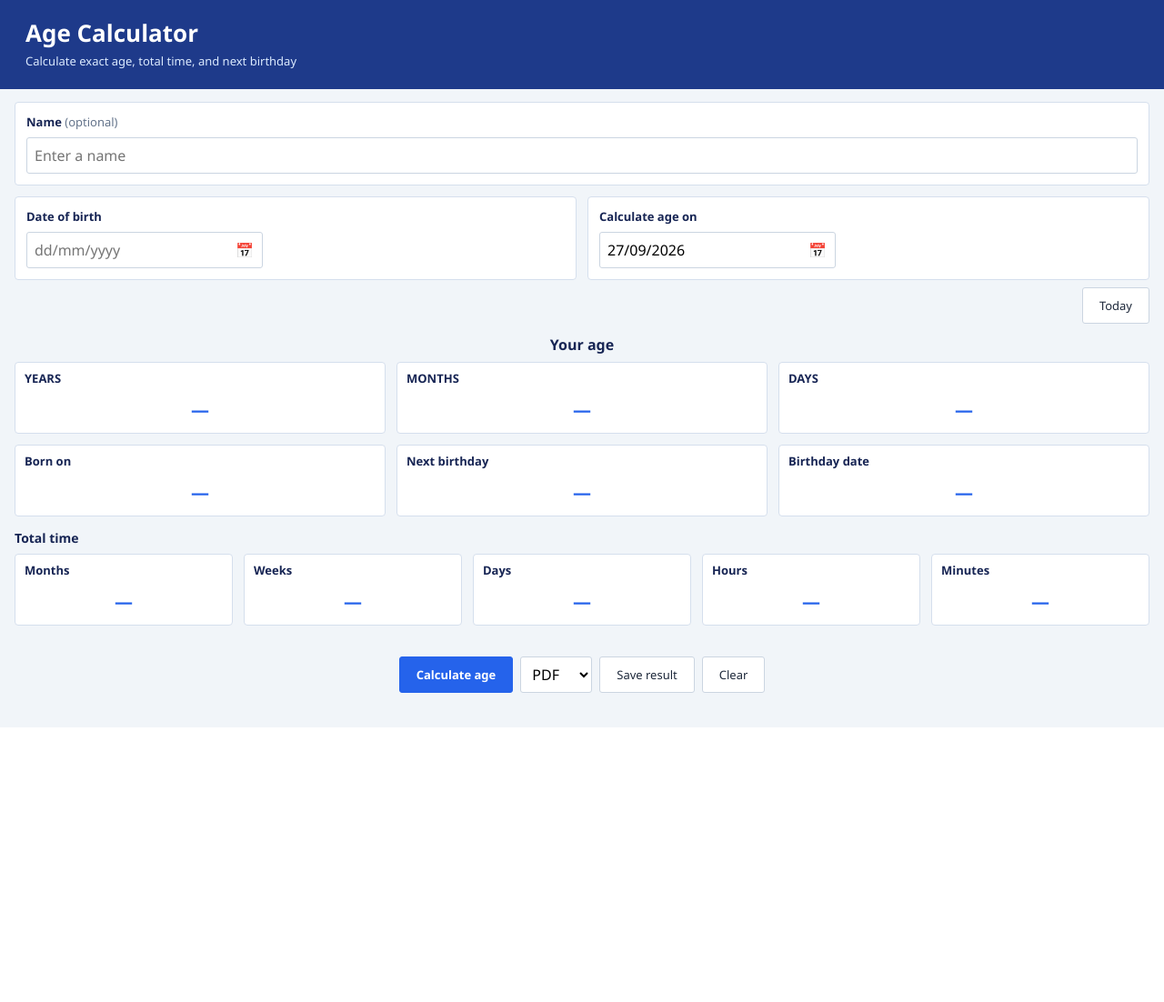
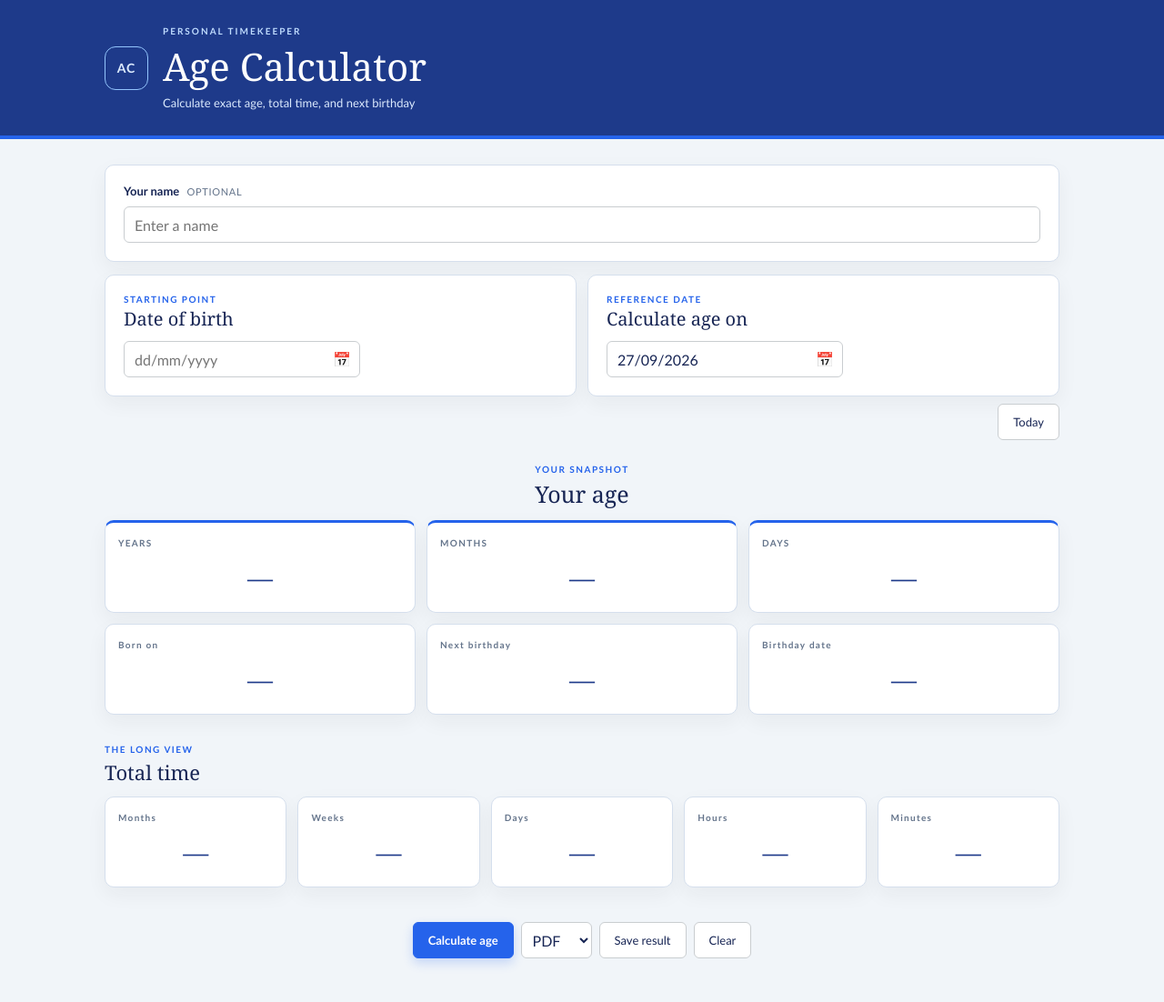
Before and after one commit to mohitvishvakarma08/Age-Calculater, a Flask app: page / in a window 1280 px wide. Shown: the whole page at 91% size. Before the commit the page ends 800 px from the top, so only its background shows below. Run offline with Flask 3, Linux system fonts and the light colour scheme.

Commit message:
added new css

```diff
--- a/static/style.css
+++ b/static/style.css
@@ -1,85 +1,123 @@
 :root {
-  font-family: "Segoe UI", Arial, sans-serif;
+  font-family: "Trebuchet MS", "Segoe UI", sans-serif;
   color: #172554;
   background: #f1f5f9;
   font-synthesis: none;
+  --ink: #172554;
+  --muted: #64748b;
+  --navy: #1e3a8a;
+  --coral: #2563eb;
+  --line: #d5dfed;
+  --paper: #fff;
 }
 
 * { box-sizing: border-box; }
 
-body { margin: 0; }
+body {
+  min-height: 100vh;
+  margin: 0;
+  background-color: #f1f5f9;
+  background-image: radial-gradient(#d5dfed 0.7px, transparent 0.7px);
+  background-size: 18px 18px;
+}
 
 .header {
-  min-height: 98px;
-  padding: 18px 28px;
+  padding: 28px max(24px, calc((100% - 1050px) / 2));
   color: white;
-  background: #1e3a8a;
+  background: var(--navy);
+  border-bottom: 4px solid var(--coral);
 }
 
-.header h1 { margin: 0 0 4px; font-size: 26px; }
+.header-inner { display: flex; align-items: center; gap: 16px; }
+.brand-mark {
+  display: grid;
+  width: 48px;
+  height: 48px;
+  place-items: center;
+  border: 1px solid #93c5fd;
+  border-radius: 12px;
+  color: #dbeafe;
+  font-size: 14px;
+  font-weight: 700;
+  letter-spacing: 1px;
+}
+.header h1 { margin: 0 0 4px; font-family: Georgia, serif; font-size: clamp(28px, 4vw, 42px); font-weight: 400; letter-spacing: 0; }
 .header p { margin: 0; color: #dbeafe; font-size: 13px; }
+.header .eyebrow { margin-bottom: 4px; color: #bfdbfe; font-size: 10px; font-weight: 700; letter-spacing: 2px; }
 
-.container { width: min(100% - 32px, 1440px); margin: 14px auto 32px; }
+.container { width: min(100% - 32px, 1050px); margin: 28px auto 48px; }
 .card {
   min-width: 0;
-  padding: 12px;
-  border: 1px solid #d5dfed;
-  border-radius: 4px;
-  background: #fff;
+  padding: 20px;
+  border: 1px solid var(--line);
+  border-radius: 10px;
+  background: var(--paper);
+  box-shadow: 0 8px 22px rgba(36, 39, 48, 0.05);
 }
 
-.name-card { margin-bottom: 12px; }
+.name-card { margin-bottom: 14px; }
 label, h2, h3 { font-size: 13px; }
-label { display: block; margin-bottom: 8px; font-weight: 600; }
-label span { font-weight: 400; color: #64748b; }
+label { display: block; margin-bottom: 9px; color: var(--ink); font-weight: 700; }
+label span { margin-left: 5px; color: var(--muted); font-size: 11px; font-weight: 400; text-transform: uppercase; letter-spacing: .7px; }
 
 input, select, button {
   min-height: 40px;
-  border: 1px solid #cbd5e1;
-  border-radius: 3px;
+  border: 1px solid #c9cdd0;
+  border-radius: 6px;
   font: inherit;
 }
 
-input { width: 100%; padding: 8px; background: white; }
+input { width: 100%; padding: 9px 11px; color: var(--ink); background: #fff; outline: none; }
+input:focus, select:focus { border-color: var(--coral); box-shadow: 0 0 0 3px rgba(37, 99, 235, .14); }
 .date-grid, .result-grid { display: grid; gap: 12px; }
 .date-grid { grid-template-columns: 1fr 1fr; }
-.date-grid h2 { margin: 0 0 8px; }
+.date-grid h2 { margin: 2px 0 11px; font-family: Georgia, serif; font-size: 20px; font-weight: 400; }
+.card-kicker { margin: 0; color: var(--coral); font-size: 10px; font-weight: 700; letter-spacing: 1.5px; }
 .date-input { position: relative; display: flex; max-width: 260px; }
 .date-input > input:first-child { padding-right: 42px; }
 .date-input input[type="date"] { position: absolute; width: 1px; height: 1px; opacity: 0; pointer-events: none; }
-.calendar-button { position: absolute; right: 0; min-height: 40px; padding: 0 10px; border: 0; background: transparent; cursor: pointer; }
+.calendar-button { position: absolute; right: 0; min-height: 40px; padding: 0 10px; border: 0; color: var(--coral); background: transparent; cursor: pointer; }
 
 .actions { display: flex; justify-content: center; align-items: center; gap: 8px; }
-.actions:not(.button-row) { justify-content: flex-end; margin: 8px 0 10px; }
+.actions:not(.button-row) { justify-content: flex-end; margin: 8px 0 18px; }
 
-.section-title { margin: 12px 0 8px; text-align: center; font-size: 16px; }
+.section-heading { margin: 26px 0 12px; text-align: center; }
+.section-heading .card-kicker { margin-bottom: 4px; }
+.section-title { margin: 0; color: var(--ink); font-family: Georgia, serif; font-size: 25px; font-weight: 400; }
 .age-grid, .detail-grid { grid-template-columns: repeat(3, 1fr); margin-bottom: 12px; }
-.total-title { margin: 14px 0 8px; font-size: 14px; }
+.totals-heading { margin-top: 32px; text-align: left; }
+.total-title { margin: 0; color: var(--ink); font-family: Georgia, serif; font-size: 22px; font-weight: 400; }
 .total-grid { grid-template-columns: repeat(5, 1fr); }
 
-.result-card { padding: 8px 10px; }
-.result-card h3 { margin: 0; }
+.result-card { padding: 16px 14px; }
+.age-grid .result-card { border-top: 3px solid var(--coral); }
+.result-card h3 { margin: 0; color: var(--muted); font-size: 10px; letter-spacing: 1.3px; }
 .result-card strong {
   display: block;
-  padding: 12px 2px 4px;
-  color: #2563eb;
-  font-size: 20px;
+  padding: 13px 2px 3px;
+  color: var(--navy);
+  font-family: Georgia, serif;
+  font-size: 28px;
+  font-weight: 400;
   text-align: center;
   overflow-wrap: anywhere;
 }
 
 .button {
-  padding: 0 18px;
+  padding: 0 16px;
   cursor: pointer;
   font-size: 13px;
 }
-.primary { border-color: #2563eb; color: white; background: #2563eb; font-weight: 600; }
-.secondary { color: #1e293b; background: #fff; }
-.button:hover { filter: brightness(.96); }
-#export-type { padding: 0 8px; background: white; }
-#status { min-height: 18px; margin: 8px 0; color: #b91c1c; text-align: center; }
+.primary { border-color: var(--coral); color: white; background: var(--coral); font-weight: 700; box-shadow: 0 5px 12px rgba(37, 99, 235, .22); }
+.secondary { color: var(--ink); background: var(--paper); }
+.button:hover { transform: translateY(-1px); filter: brightness(.97); }
+#export-type { padding: 0 8px; color: var(--ink); background: var(--paper); }
+#status { min-height: 18px; margin: 10px 0; color: #b91c1c; text-align: center; }
 
 @media (max-width: 700px) {
+  .header { padding: 24px 20px; }
+  .container { width: min(100% - 24px, 1050px); margin-top: 18px; }
+  .card { padding: 16px; }
   .date-grid { grid-template-columns: 1fr; }
   .age-grid, .detail-grid { grid-template-columns: repeat(2, 1fr); }
   .total-grid { grid-template-columns: repeat(2, 1fr); }
--- a/templates/index.html
+++ b/templates/index.html
@@ -8,19 +8,26 @@
 </head>
 <body>
   <header class="header">
-    <h1>Age Calculator</h1>
-    <p>Calculate exact age, total time, and next birthday</p>
+    <div class="header-inner">
+      <div class="brand-mark" aria-hidden="true">AC</div>
+      <div>
+        <p class="eyebrow">PERSONAL TIMEKEEPER</p>
+        <h1>Age Calculator</h1>
+        <p>Calculate exact age, total time, and next birthday</p>
+      </div>
+    </div>
   </header>
 
   <main class="container">
     <form id="age-form">
       <section class="card name-card">
-        <label for="name">Name <span>(optional)</span></label>
+        <label for="name">Your name <span>Optional</span></label>
         <input id="name" name="name" placeholder="Enter a name">
       </section>
 
       <div class="date-grid">
         <section class="card">
+          <p class="card-kicker">STARTING POINT</p>
           <h2>Date of birth</h2>
           <div class="date-input">
             <input type="text" id="birth" placeholder="dd/mm/yyyy" inputmode="numeric" pattern="[0-9]{2}/[0-9]{2}/[0-9]{4}" required>
@@ -29,6 +36,7 @@
           </div>
         </section>
         <section class="card">
+          <p class="card-kicker">REFERENCE DATE</p>
           <h2>Calculate age on</h2>
           <div class="date-input">
             <input type="text" id="end" value="{{ today }}" placeholder="dd/mm/yyyy" inputmode="numeric" pattern="[0-9]{2}/[0-9]{2}/[0-9]{4}" required>
@@ -42,7 +50,10 @@
         <button type="button" class="button secondary" id="today">Today</button>
       </div>
 
-      <h2 class="section-title" id="result-heading">Your age</h2>
+      <div class="section-heading">
+        <p class="card-kicker">YOUR SNAPSHOT</p>
+        <h2 class="section-title" id="result-heading">Your age</h2>
+      </div>
       <section class="result-grid age-grid">
         <article class="card result-card"><h3>YEARS</h3><strong id="years">—</strong></article>
         <article class="card result-card"><h3>MONTHS</h3><strong id="months">—</strong></article>
@@ -55,7 +66,10 @@
         <article class="card result-card"><h3>Birthday date</h3><strong id="birthday-date">—</strong></article>
       </section>
 
-      <h2 class="total-title">Total time</h2>
+      <div class="section-heading totals-heading">
+        <p class="card-kicker">THE LONG VIEW</p>
+        <h2 class="total-title">Total time</h2>
+      </div>
       <section class="result-grid total-grid">
         <article class="card result-card"><h3>Months</h3><strong id="total-months">—</strong></article>
         <article class="card result-card"><h3>Weeks</h3><strong id="total-weeks">—</strong></article>
```
